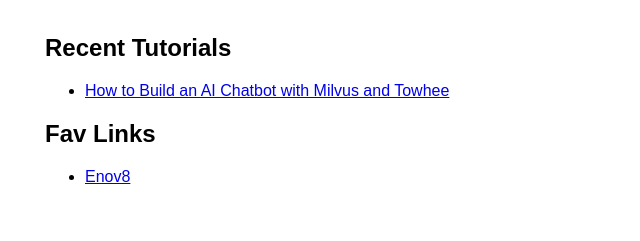
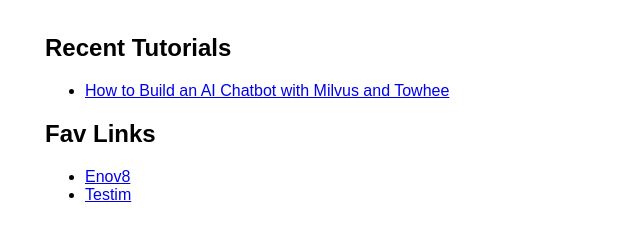
Before and after one commit to hit-subscribe/azure-site, a website: page src/index.html in a window 1280 px wide. Shown: the part 191-432 px from the top of the page, without its empty margins (275-915 px from the left). Drawn offline with Linux system fonts and the light colour scheme.

Commit message:
Update index.html

```diff
--- a/src/index.html
+++ b/src/index.html
@@ -21,6 +21,7 @@
     <h2>Fav Links</h2>
     <ul>
       <li><a href="https://www.enov8.com/">Enov8</a></li>
+      <li><a href="https://www.testim.io/">Testim</a></li>
     </ul>
   </main>
 </body>
```
